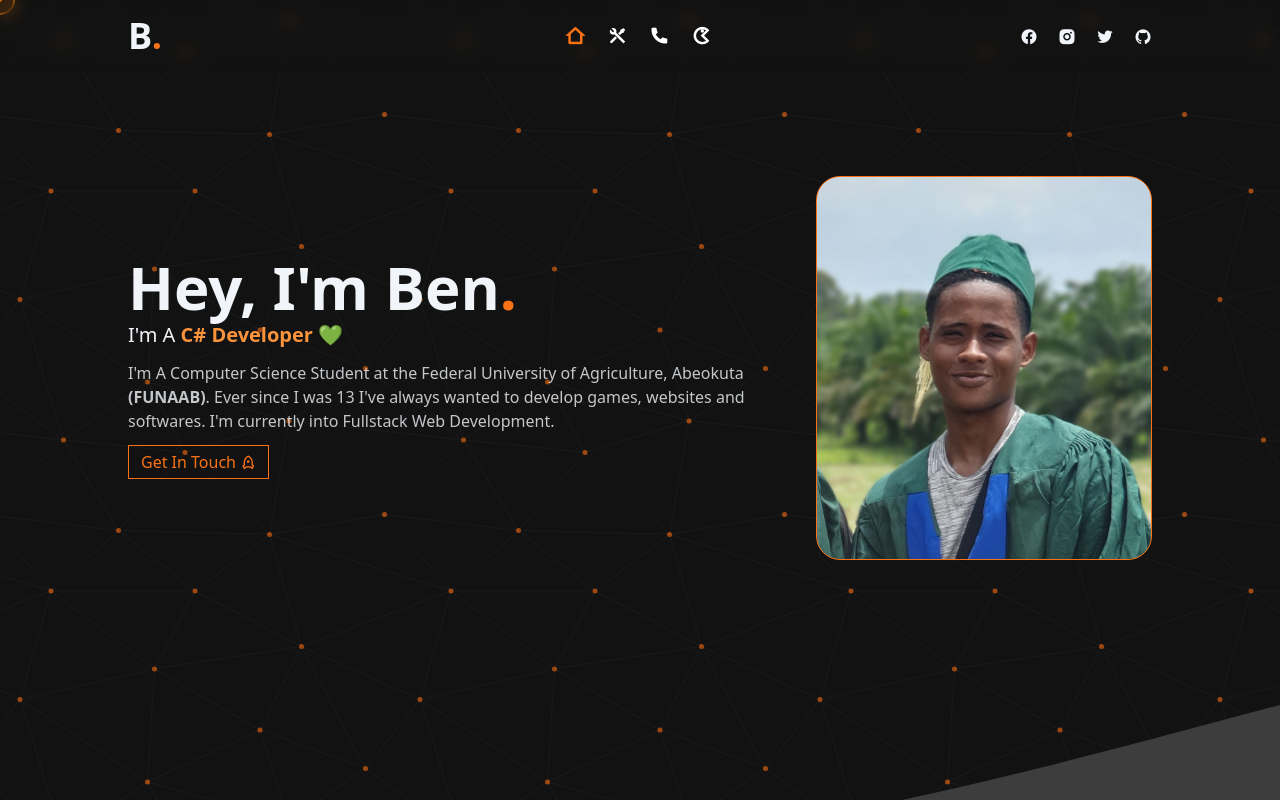
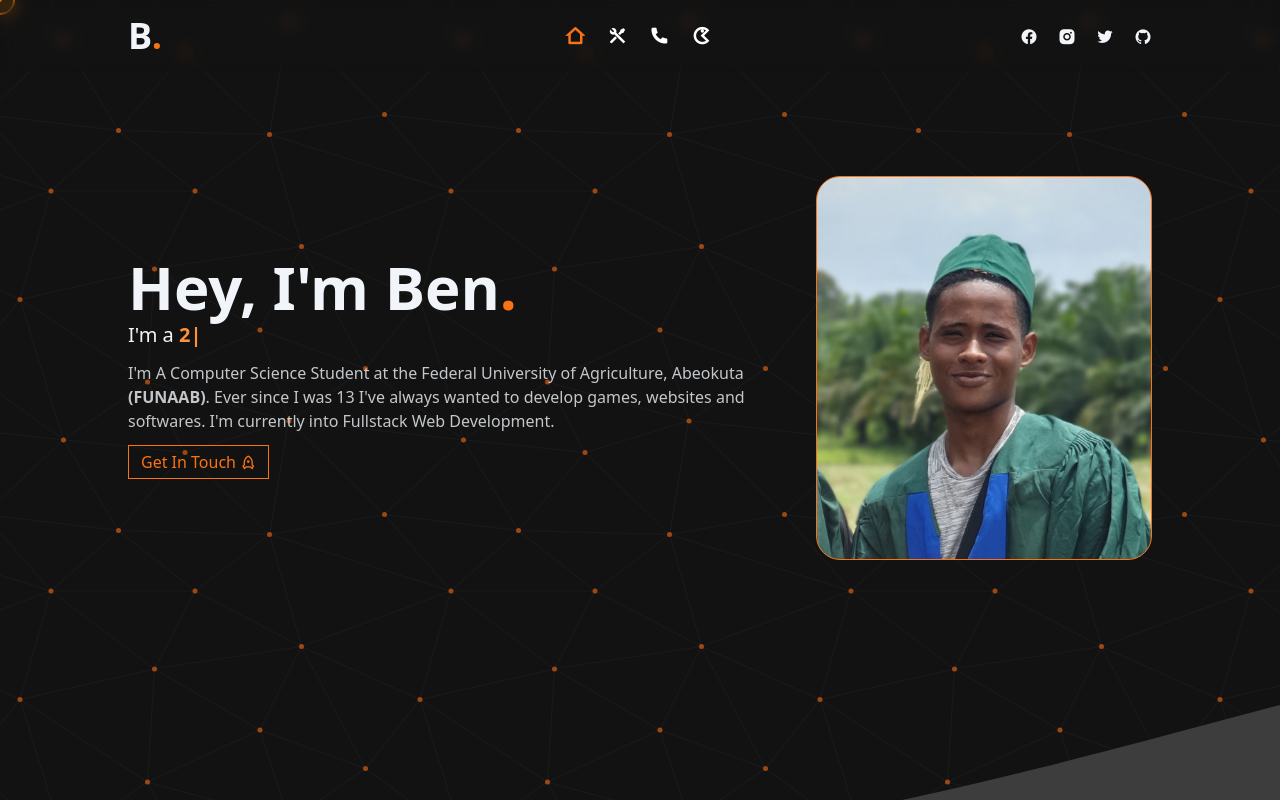
Before and after one commit to benjaminnkem/portfolio, a Next.js app: page / in a window 1280 px wide. Shown: the top 800 px of the page. Built offline with nearby package versions, Linux system fonts and the light colour scheme.

Commit message:
Added typing animation

```diff
--- a/app/components/HomeContent.js
+++ b/app/components/HomeContent.js
@@ -3,6 +3,7 @@ import { motion } from "framer-motion";
 import Image from "next/image";
 import Link from "next/link";
 import StackWrite from "./StackWrite";
+import { TypeAnimation } from "react-type-animation";
 
 const variants = {
   hidden: { opacity: 0 },
@@ -29,7 +30,26 @@ const HomeContent = () => {
                 <span className="text-orange-500">.</span>
               </h2>
               <p className="mt-1 text-xl select-none">
-                I&apos;m A <StackWrite />
+                I&apos;m a{" "}
+                <span className="relative font-extrabold text-orange-400" id="stack">
+                  <TypeAnimation
+                    sequence={[
+                      "Frontend Developer 🌎📺",
+                      1000,
+                      "Backend Developer ⚒👷",
+                      1000,
+                      "2D Unity Game Developer 🕹🎮",
+                      1000,
+                      "C# Developer 💙",
+                      1000,
+                      "Graphics Designer 🎨🖌",
+                      1000,
+                    ]}
+                    wrapper="span"
+                    speed={50}
+                    repeat={Infinity}
+                  />
+                </span>
               </p>
             </motion.div>
 
--- a/app/components/styles/HomePage.css
+++ b/app/components/styles/HomePage.css
@@ -9,7 +9,7 @@
 #stack::after {
   content: "";
   position: absolute;
-  right: 0;
+  left: 0;
   bottom: -8px;
   z-index: 5;
   width: 0%;
@@ -20,7 +20,6 @@
 }
 
 #stack:hover::after {
-  left: 0;
   width: 100%;
 }
 
--- a/package.json
+++ b/package.json
@@ -18,6 +18,7 @@
     "postcss": "8.4.24",
     "react": "18.2.0",
     "react-dom": "18.2.0",
+    "react-type-animation": "^3.1.0",
     "remixicon": "^3.4.0",
     "tailwindcss": "3.3.2"
   }
```
Also changed, not shown: 1 other file (tests, documents, lock files or other folders).
